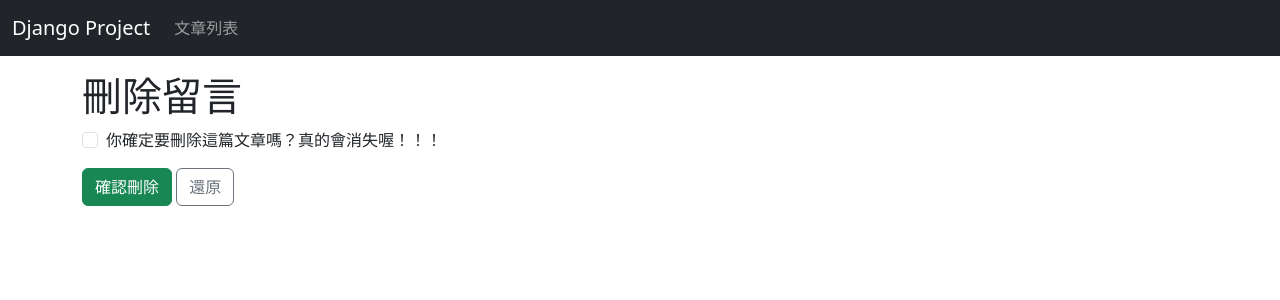
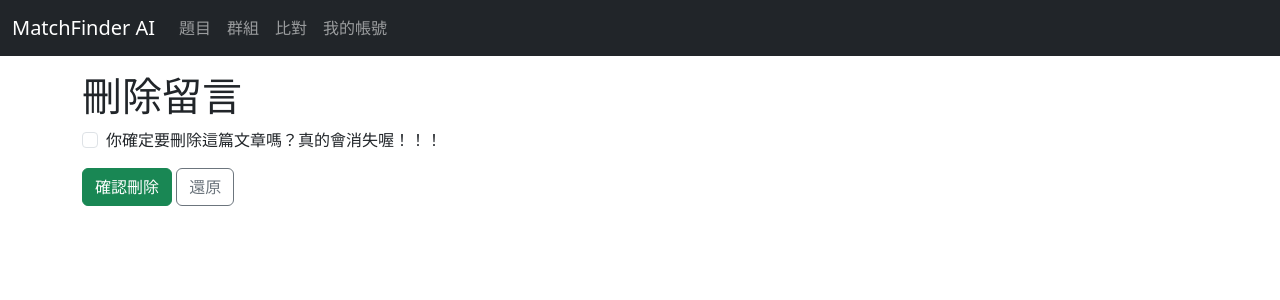
Before and after one commit to 10856045/112505_MFAI, a Django app: page /comment-delete/1/ in a window 1280 px wide. Shown: the top 300 px of the page. Run offline with Django 4.2, Linux system fonts and the light colour scheme; tables that the repository leaves empty hold one stand-in row (values such as "Sample post"); some libraries are stand-ins or nearby versions.

Commit message:
header新增

```diff
--- a/first/templates/base.html
+++ b/first/templates/base.html
@@ -7,14 +7,14 @@
     <meta http-equiv="X-UA-Compatible" content="IE=edge">
     <meta name="viewport" content="width=device-width, initial-scale=1.0">
 
-    <title>Django Project</title>
+    <title>MatchFinder AI</title>
 
     {% bootstrap_css %}
   </head>
   <body>
     <nav class="navbar navbar-expand-lg navbar-dark bg-dark">
       <div class="container-fluid">
-        <span class="navbar-brand mb-0 h1">Django Project</span>
+        <span class="navbar-brand mb-0 h1">MatchFinder AI</span>
         <button class="navbar-toggler"
                 type="button"
                 data-bs-toggle="collapse"
@@ -26,7 +26,11 @@
         </button>
         <div class="collapse navbar-collapse" id="navbarNavAltMarkup">
           <div class="navbar-nav">
-            <a class="nav-link" href="{% url 'post_list' %}">文章列表</a>
+            <a class="nav-link" href="{% url 'post_list' %}">題目</a>
+            <a class="nav-link" href="{% url 'post_list' %}">群組</a>
+            <a class="nav-link" href="{% url 'post_list' %}">比對</a>
+            <a class="nav-link" href="{% url 'post_list' %}" >我的帳號</a>
+
           </div>
         </div>
       </div>
```
